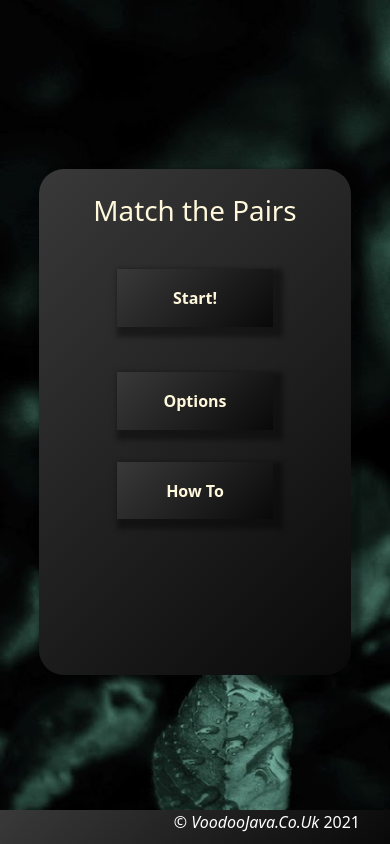
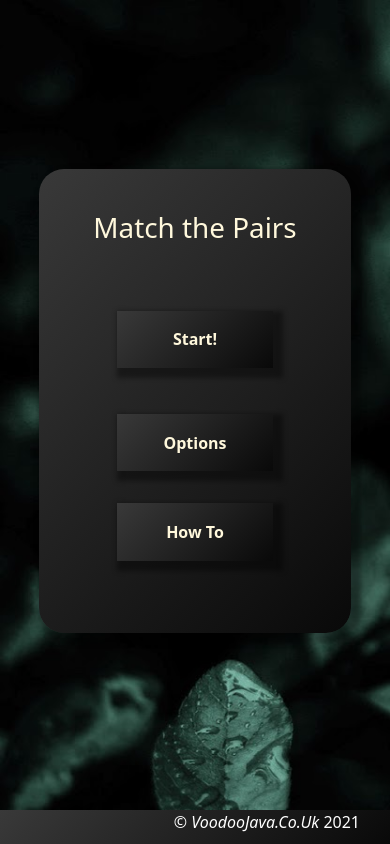
Before and after one commit to enewcombe30/Project-2-pair-game-2021, a plain HTML site: page index.html in a window 390 px wide. Shown: the top 844 px of the page. Drawn offline with nearby package versions, Linux system fonts and the light colour scheme.

Commit message:
Breakpoint changes

```diff
--- a/index.html
+++ b/index.html
@@ -19,7 +19,7 @@
                         <div class="row">
                             <!--For each button modal https://www.w3schools.com/bootstrap/tryit.asp?filename=trybs_ref_js_modal&stacked=h -->
                             <div class="col-3 col-sm-4"></div>
-                            <button class="col-6 col-sm-4 mb-1 mt-2" id="start-btn" onclick="startButton()">Start!</button>
+                            <button class="col-6 col-sm-4 mb-1 mt-3" id="start-btn" onclick="startButton()">Start!</button>
                             <div class="col-3 col-sm-4"></div>
                         </div>
                         <div class="row">
--- a/static/styles/pairStyles.css
+++ b/static/styles/pairStyles.css
@@ -12,6 +12,10 @@ body {
 wrapper {
     position: fixed;
 
+}
+
+h1{
+    padding: 2vh;
 }
 
 #hide,
@@ -37,7 +41,7 @@ wrapper {
 
 .home-control-bar {
     width: 80vw;
-    height: 45vh;
+    height: 60vh;
     top: 30vh;
     left: 10vw;
     position: absolute;
@@ -328,9 +332,9 @@ button:focus {
 /* All media breakpoints to work along side Bootstrap grid */
 
 @media (max-width: 576px) {
-    .home-control-bar {
+    #home-control-bar {
         top: 20vh;
-        height: 60vh;
+        height: 55vh;
     }
 }
 
@@ -338,10 +342,14 @@ button:focus {
  }
 
 @media (min-width: 768px) {
+    #home-control-bar {
+        top: 30vh;
+        height: 45vh;
+    }
 }
 
 @media (min-width: 992px) {
-    .home-control-bar {
+    #home-control-bar {
         top: 30vh;
         height: 45vh;
     }
```
